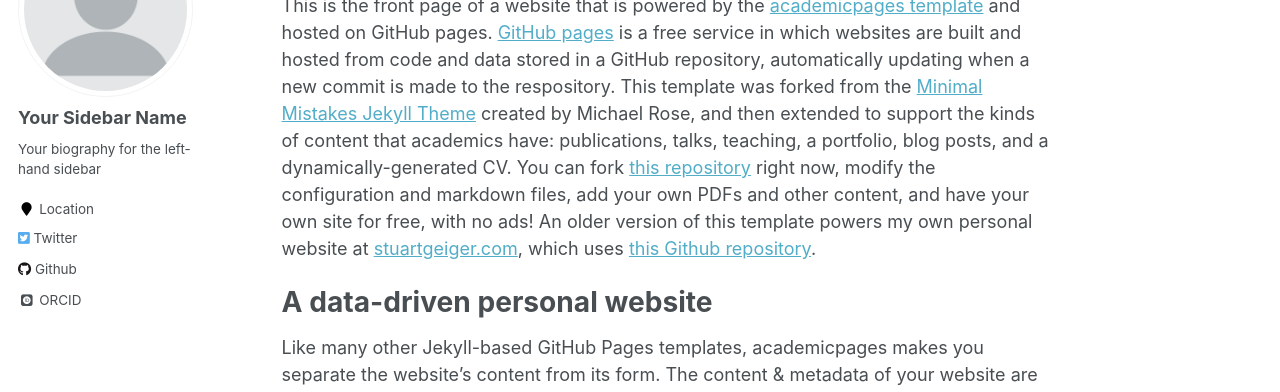
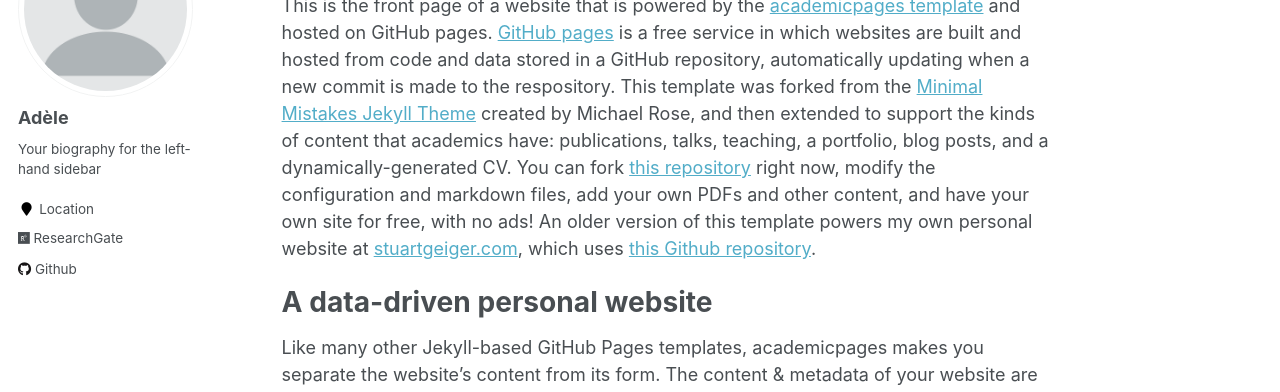
Before and after one commit to AdeleMortier/AdeleMortier.github.io, a Jekyll site: the page built from _pages/about.md, in a window 1280 px wide. Shown: the part 196-588 px from the top of the page. Built offline with Jekyll 4.4.1, drawn with Linux system fonts in a browser that asks for light colours; some web fonts are replaced; some of the changed lines change nothing that is shown.

```diff
--- a/_config.yml
+++ b/_config.yml
@@ -10,10 +10,10 @@
 title                    : "Adèle Mortier / Personal website"
 title_separator          : "-"
 name                     : &name "Adèle Mortier"
-description              : &description "personal description"
+description              : &description "Grad student in formal linguistics"
 url                      : https://adelemortier.github.io # the base hostname & protocol for your site e.g. "https://mmistakes.github.io"
 baseurl                  : "" # the subpath of your site, e.g. "/blog"
-repository               : "academicpages/academicpages.github.io"
+repository               :
 teaser                   :  # filename of teaser fallback teaser image placed in /images/, .e.g. "500x300.png"
 breadcrumbs              : false # true, false (default)
 words_per_minute         : 160
@@ -57,7 +57,7 @@
 
 # Social Sharing
 twitter:
-  username               : &twitter
+  username               :
 facebook:
   username               :
   app_id                 :
@@ -80,14 +80,14 @@
 
 # Site Author
 author:
-  name             : "Your Sidebar Name"
+  name             : "Adèle"
   avatar           : "profile.png"
   bio              : "Your biography for the left-hand sidebar"
   location         : "Location"
   employer         :
   googlescholar    :
   email            :
-  researchgate     :  # example: "https://www.researchgate.net/profile/yourprofile"
+  researchgate     :  "https://www.researchgate.net/profile/Adele_Mortier"
   uri              :
   bitbucket        :
   codepen          :
@@ -95,19 +95,19 @@
   flickr           :
   facebook         :
   foursquare       :
-  github           : "academicpages"
+  github           : "AdeleMortier"
   google_plus      :
   keybase          :
   instagram        :
   lastfm           :
   linkedin         :
-  orcid            : "http://orcid.org/yourorcidurl"
+  orcid            :
   pinterest        :
   soundcloud       :
-  stackoverflow    : # http://stackoverflow.com/users/123456/username
+  stackoverflow    :
   steam            :
   tumblr           :
-  twitter          : "replacethistwitterhandle"
+  twitter          :
   vine             :
   weibo            :
   xing             :
```
